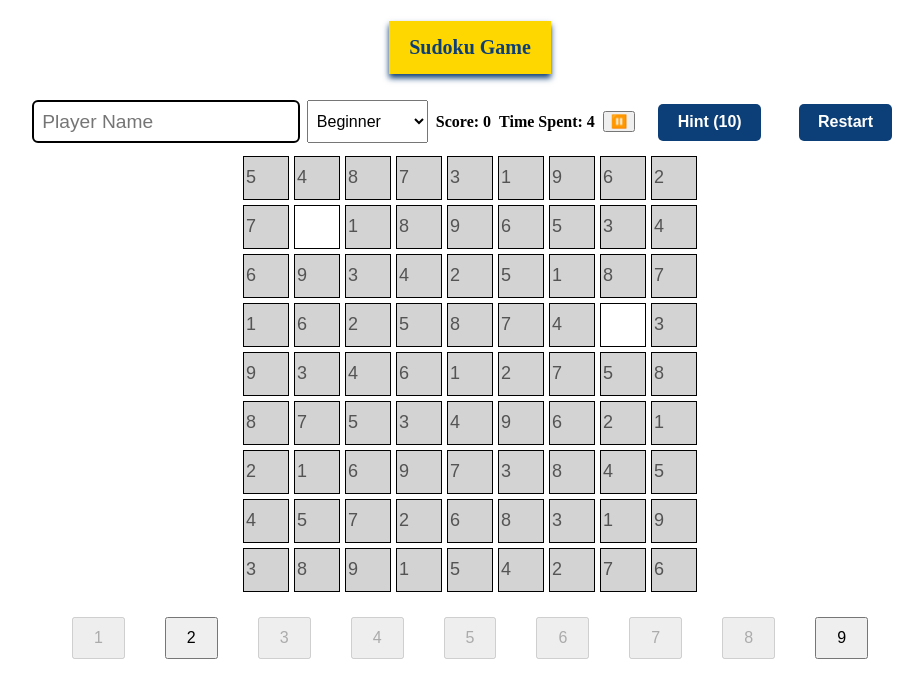
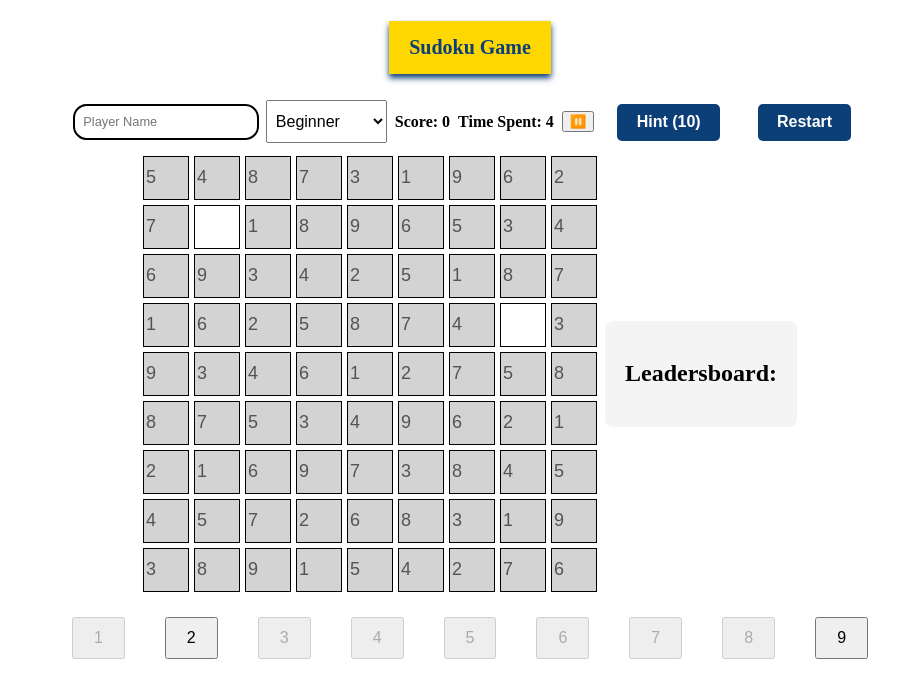
Before and after one commit to ebru-dikmen/sudoku-ts, a Vue app: page / in a window 1280 px wide. Shown: the top 698 px of the page, without its empty margins (170-1093 px from the left). Built offline with nearby package versions, Linux system fonts and the light colour scheme.

Commit message:
feature: alert is added.

```diff
--- a/src/App.vue
+++ b/src/App.vue
@@ -5,10 +5,11 @@
   <div class="container">
     <div>
       <input
+        :disabled="isTriggerPause"
+        class="player-name-input"
         type="text"
         v-model="playerName"
         placeholder="Player Name"
-        class="player-name-input"
       />
     </div>
     <div class="difficulty">
@@ -38,7 +39,7 @@
     </button>
   </div>
 
-  <div class="board-container" :disabled="isTriggerPause">
+  <div class="board-container">
     <Board
       :disabled="isTriggerPause"
       :initialBoard="board"
@@ -49,6 +50,38 @@
       @digitNotAvailable="handleDigitNotAvailable"
       ref="hint"
     />
+
+    <div class="leaderboard">
+      <h2>Leadersboard:</h2>
+      <ul>
+        <li v-for="(player, index) in sortedLeadership" :key="index">
+          <div v-if="player.playerDifficulty === 'beginner'">
+            <h3>Beginner:</h3>
+            <span class="rank">{{ index + 1 }}.</span>
+            <span class="name">{{ player.name }} - </span>
+            <span class="score">{{ player.playerScore }}</span>
+          </div>
+          <div v-if="player.playerDifficulty === 'intermediate'">
+            <h3>intermediate:</h3>
+            <span class="rank">{{ index + 1 }}.</span>
+            <span class="name">{{ player.name }} - </span>
+            <span class="score">{{ player.playerScore }}</span>
+          </div>
+          <div v-if="player.playerDifficulty === 'hard'">
+            <h3>hard:</h3>
+            <span class="rank">{{ index + 1 }}.</span>
+            <span class="name">{{ player.name }} - </span>
+            <span class="score">{{ player.playerScore }}</span>
+          </div>
+          <div v-if="player.playerDifficulty === 'expert'">
+            <h3>expert:</h3>
+            <span class="rank">{{ index + 1 }}.</span>
+            <span class="name">{{ player.name }} - </span>
+            <span class="score">{{ player.playerScore }}</span>
+          </div>
+        </li>
+      </ul>
+    </div>
   </div>
   <div class="container">
     <transition name="fade">
@@ -93,7 +126,7 @@ const board: Ref<Cell[][]> = ref(
 let intervalId = -1;
 let isTriggerPause = ref(false);
 let playerName = ref("");
-const leadership: Ref<
+let leadership: Ref<
   { playerScore: number; name: string; playerDifficulty: string }[]
 > = ref([]);
 let playerResult = ref({
@@ -101,10 +134,10 @@ let playerResult = ref({
   name: "",
   playerDifficulty: "beginner",
 });
+let sortedLeadership = [];
 onMounted(() => {
   // set default difficulty
   difficulty.value = "beginner";
-
   // initialize game
   resetGame();
 });
@@ -120,31 +153,31 @@ function selectDifficulty(event: Event): void {
 
 // initialize game
 function resetGame(): void {
-  if (playerName.value) {
-    console.log("Starting game for player:", playerName.value);
-    // Initialize game with playerName or any other logic you want
-  } else {
-    alert("Please enter your name");
-  }
   if (displayAnimation.value) {
     displayAnimation.value = false;
   }
+  playerName.value = "";
   // reset score
   score.value = 0;
-
   // reset available digits
   availableDigits.value = Array(9).fill(true);
-
   // hide animation
   displayAnimation.value = false;
-
   // reset game status
   gameFinished.value = false;
-
   setTimeout(() => {
     resetTimer();
     resetBoard();
   }, 700);
+  showIfPlayerNameEmpty();
+}
+
+function showIfPlayerNameEmpty() {
+  if (playerName.value) {
+    console.log("Starting game for player:", playerName.value);
+  } else {
+    alert("Please enter your name");
+  }
 }
 
 function startTimer(): void {
@@ -223,6 +256,9 @@ const handleFinishedGame = (isGameFinished: boolean) => {
   if (gameFinished.value) {
     stopTimer();
     leadership.value.push(playerResult.value);
+    sortedLeadership = leadership.value.sort(
+      (a, b) => a.playerScore - b.playerScore
+    );
     displayAnimation.value = true;
   }
 
@@ -371,7 +407,6 @@ select {
 
 .difficulty {
   display: flex;
-  justify-content: center;
   max-height: auto;
 }
 
@@ -441,9 +476,9 @@ select {
 
 .player-name-input {
   padding: 0.6rem;
-  font-size: 1.2rem;
-  margin: 10px 0;
-  border-radius: 5px;
+  font-size: 0.8rem;
+  margin: 1em 0;
+  border-radius: 1em;
   border: #0c3e77;
   outline: auto;
 }
@@ -463,4 +498,34 @@ select {
 .button:hover {
   background-color: #0056b3;
 }
+.leaderboard {
+  padding: 20px;
+  background-color: #f4f4f4;
+  border-radius: 8px;
+}
+h2 {
+  text-align: center;
+  margin-bottom: 20px;
+}
+
+table,
+ul {
+  width: 100%;
+  margin: 0 auto;
+  border-collapse: collapse;
+}
+
+th,
+td,
+li {
+  padding: 10px;
+}
+th {
+  background-color: #0c3e77;
+  color: white;
+}
+
+.rank {
+  font-weight: bold;
+}
 </style>
```
